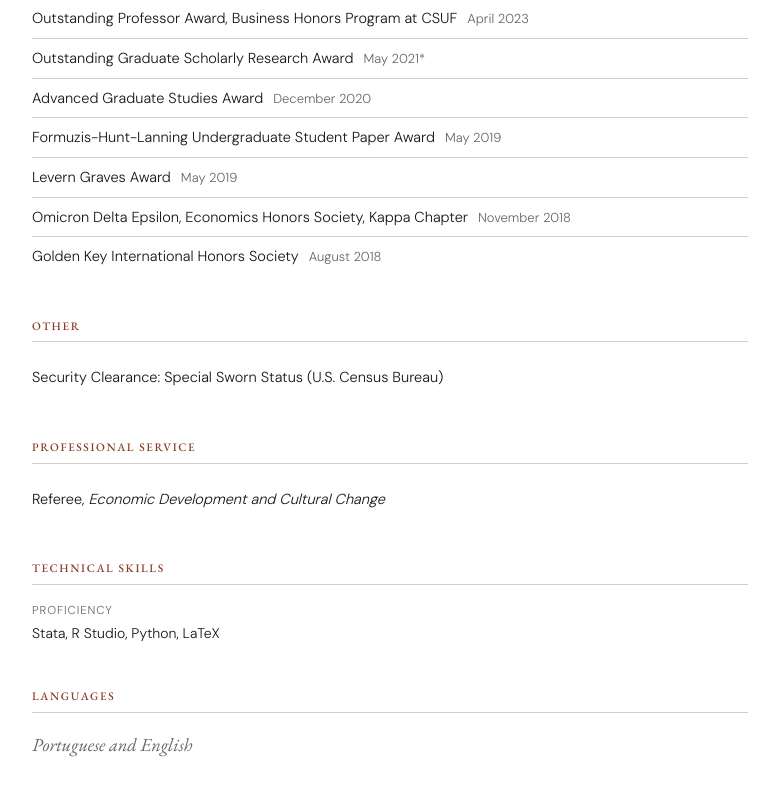
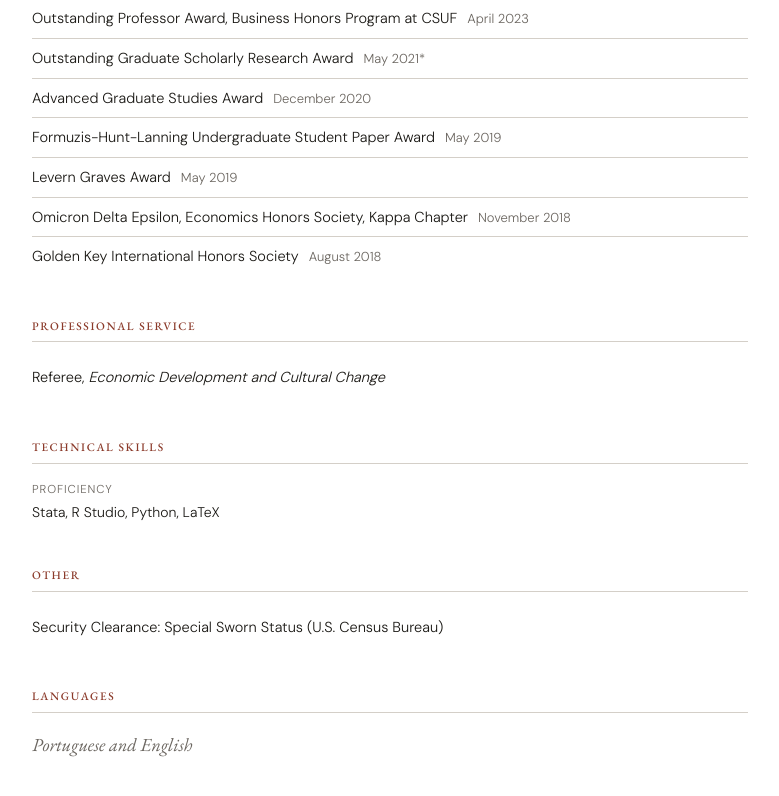
Before and after one commit to CatarinaRMeneses/CatarinaRMeneses.github.io, a Jekyll site: the page cv-full.html, which Jekyll copies as it is, in a window 1280 px wide and 900 px high, scrolled down 2421 px. Shown: the top 796 px of the window, without its empty margins (250-1029 px from the left). Built offline with Jekyll 4.4.1, drawn with Linux system fonts in a browser that asks for light colours.

Commit message:
Update cv-full.html

```diff
--- a/cv-full.html
+++ b/cv-full.html
@@ -379,13 +379,6 @@
   </section>
 
   <section>
-    <div class="section-title">Other</div>
-    <ul class="simple-list">
-      <li>Security Clearance: Special Sworn Status (U.S. Census Bureau)</li>
-    </ul>
-  </section>
-
-  <section>
     <div class="section-title">Professional Service</div>
     <ul class="simple-list">
       <li>Referee, <em>Economic Development and Cultural Change</em></li>
@@ -403,6 +396,13 @@
   </section>
 
   <section>
+    <div class="section-title">Other</div>
+    <ul class="simple-list">
+      <li>Security Clearance: Special Sworn Status (U.S. Census Bureau)</li>
+    </ul>
+  </section>
+
+  <section>
     <div class="section-title">Languages</div>
     <p class="fields">Portuguese and English</p>
   </section>
```
